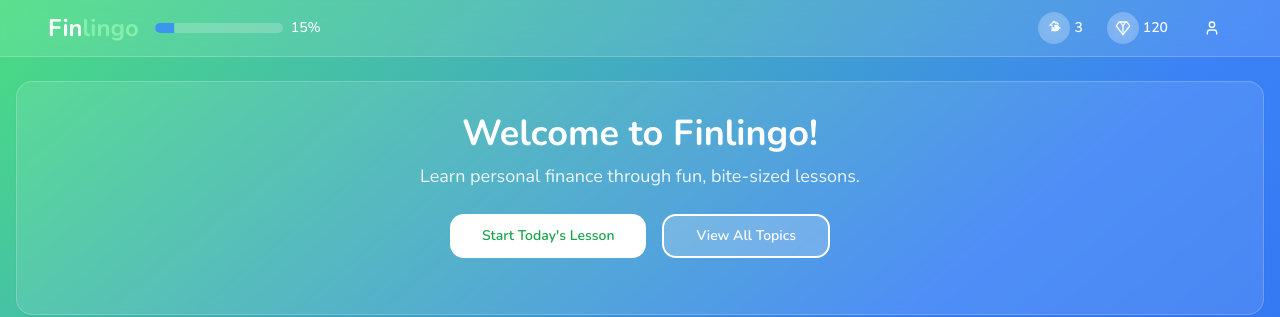
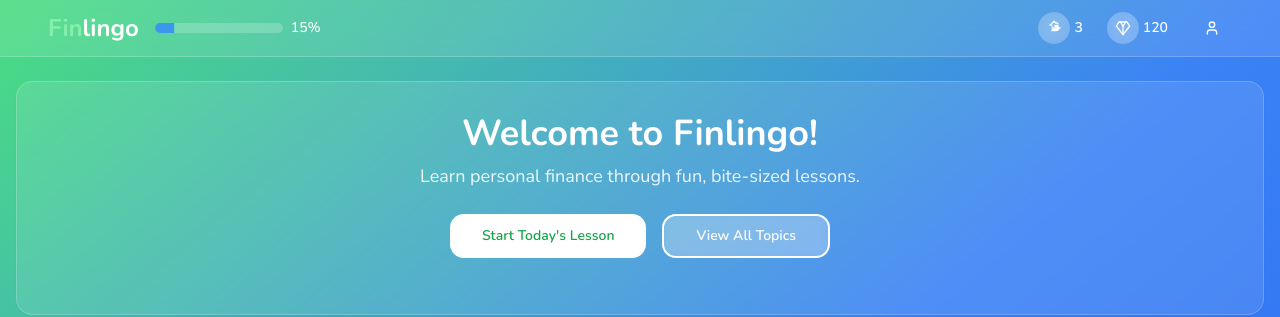
Before and after one commit to AlexanderBaert1/funlingo-learn-finance, a React (Vite) app: page / in a window 1280 px wide. Shown: the top 317 px of the page. Built offline with nearby package versions, Linux system fonts and the light colour scheme.

Commit message:
Change logo
Update the logo to match the provided image.

```diff
--- a/src/components/navbar.tsx
+++ b/src/components/navbar.tsx
@@ -19,7 +19,9 @@ export function Navbar({ progress = 0, streak = 0, gems = 0 }: NavbarProps) {
         {/* Logo and Progress Section */}
         <div className="flex items-center gap-4">
           <Link to="/" className="flex items-center">
-            <span className="text-white text-2xl font-bold">Fin<span className="text-green-300">lingo</span></span>
+            <span className="text-white text-2xl font-bold">
+              <span className="text-green-300">Fin</span>lingo
+            </span>
           </Link>
 
           {/* Daily Progress */}
--- a/src/pages/Index.tsx
+++ b/src/pages/Index.tsx
@@ -1,3 +1,4 @@
+
 import { useState } from 'react';
 import { Link } from 'react-router-dom';
 import { Button } from "@/components/ui/button";
@@ -33,7 +34,7 @@ const Index = () => {
                       </Button>
                     </Link>
                     <Link to="#topics">
-                      <Button size="lg" className="bg-white/20 text-white border-2 border-white hover:bg-white hover:text-blue-600 transition-all font-semibold">
+                      <Button size="lg" className="bg-white/20 text-white border-2 border-white hover:bg-white/30 hover:border-white transition-all font-semibold backdrop-blur-sm">
                         View All Topics
                       </Button>
                     </Link>
```
